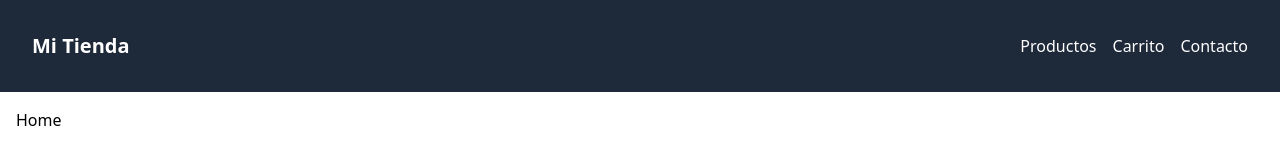
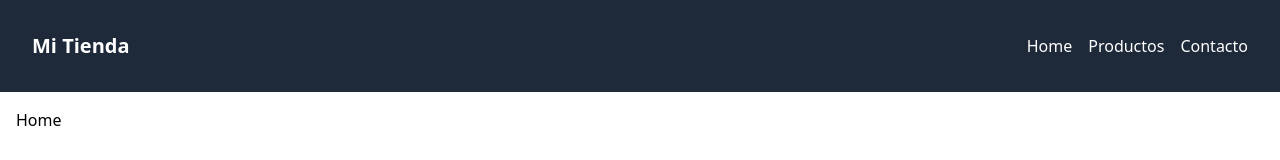
Before and after one commit to juancmdev/tienda_virtual_react, a React (Vite) app: page / in a window 1280 px wide. Shown: the top 160 px of the page. Built offline with nearby package versions, Linux system fonts and the light colour scheme.

Commit message:
Update Navbar.jsx

```diff
--- a/src/components/Navbar.jsx
+++ b/src/components/Navbar.jsx
@@ -14,25 +14,25 @@ const Navbar = () => {
             {/* Aquí irán los enlaces: Home, Productos, Carrito */}
             <ul className="flex gap-4">
               <li>
-                <a
-                  href="/productos"
+                <Link to="/" className="hover:text-orange-400 transition">
+                  Home
+                </Link>
+              </li>
+              <li>
+                <Link
+                  to="/productos"
                   className="hover:text-orange-400 transition"
                 >
                   Productos
-                </a>
+                </Link>
               </li>
               <li>
-                <a href="/carrito" className="hover:text-orange-400 transition">
-                  Carrito
-                </a>
-              </li>
-              <li>
-                <a
-                  href="/contacto"
+                <Link
+                  to="/contacto"
                   className="hover:text-orange-400 transition"
                 >
                   Contacto
-                </a>
+                </Link>
               </li>
             </ul>
           </nav>
```
